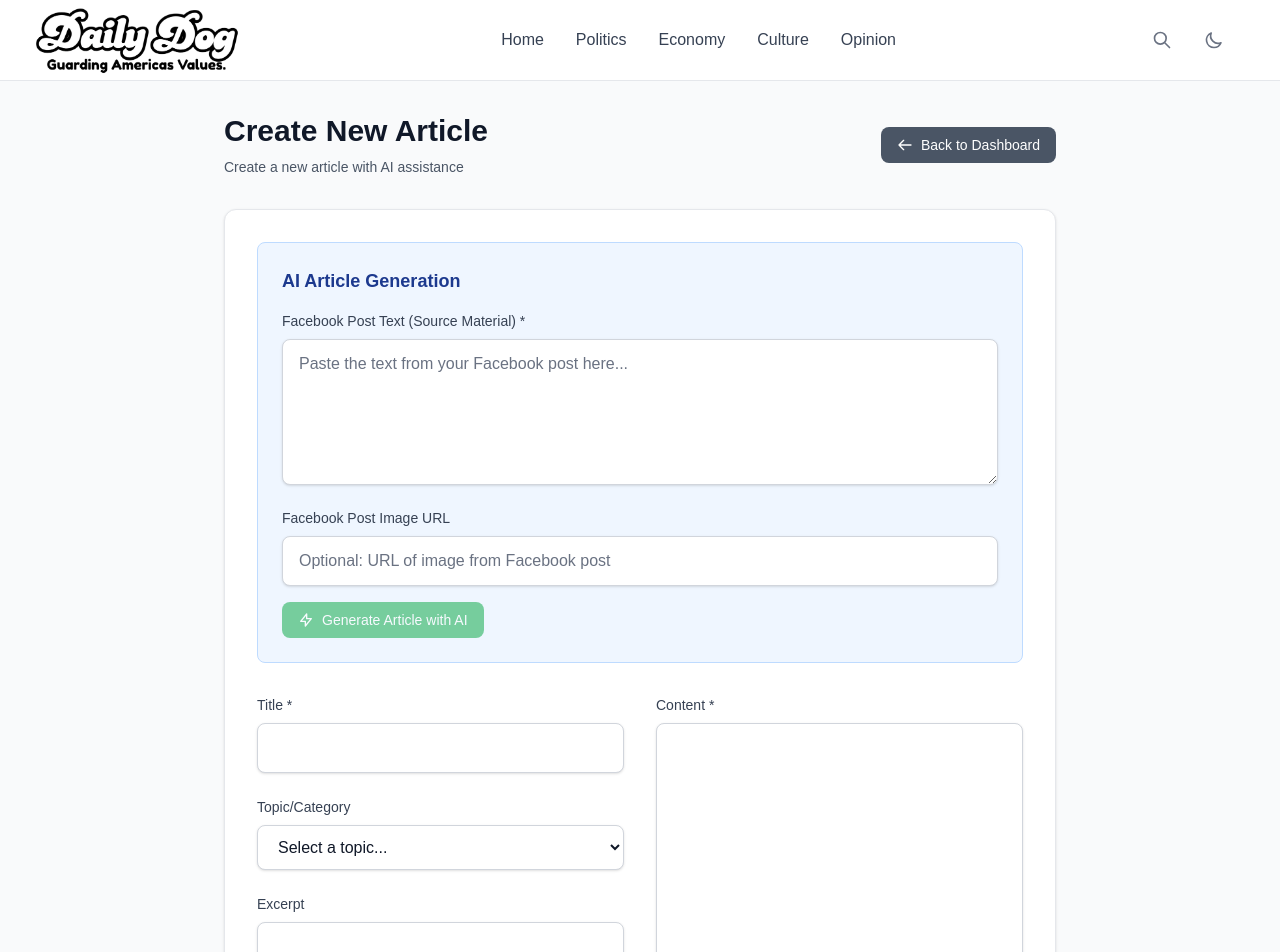
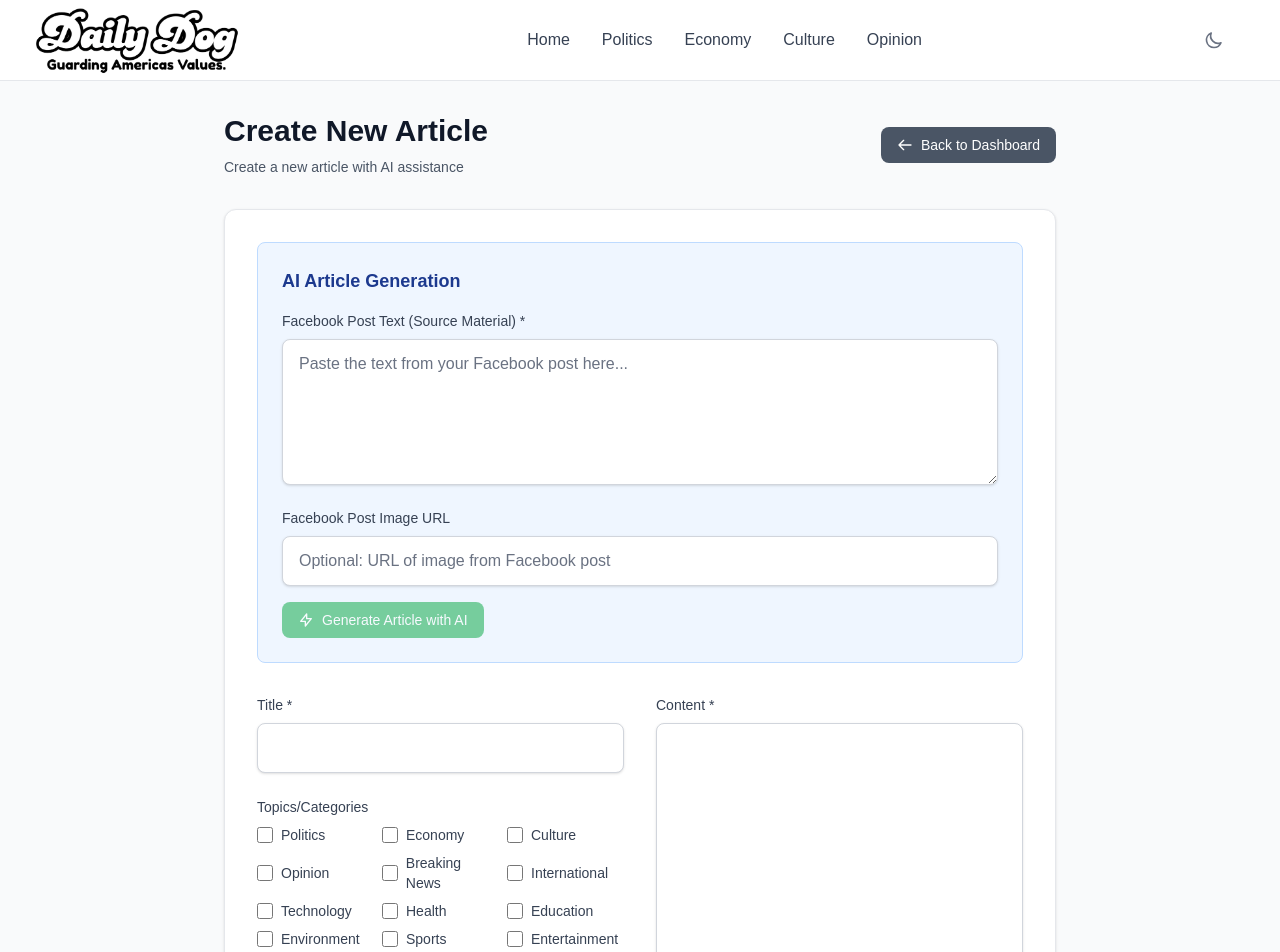
Before and after one commit to b3e/thedailydog, a Next.js app: page /admin/articles/new in a window 1280 px wide. Shown: the top 952 px of the page. Built offline with nearby package versions, Linux system fonts and the light colour scheme.

Commit message:
branding and fixes

```diff
--- a/src/app/admin/articles/[id]/edit/page.tsx
+++ b/src/app/admin/articles/[id]/edit/page.tsx
@@ -74,7 +74,10 @@ export default async function EditArticlePage({ params }: Props) {
               const imageUrl = formData.get("imageUrl") as string;
               const sourceText = formData.get("sourceText") as string;
               const sourceImageUrl = formData.get("sourceImageUrl") as string;
-              const topic = formData.get("topic") as string;
+              const topics = formData
+                .getAll("topics")
+                .map(String)
+                .filter((t) => t && t.trim().length > 0);
               const isFeatured = formData.get("isFeatured") === "on";
               const publish = formData.get("publish") === "on";
 
@@ -88,7 +91,7 @@ export default async function EditArticlePage({ params }: Props) {
                   imageUrl: imageUrl || null,
                   sourceText: sourceText || null,
                   sourceImageUrl: sourceImageUrl || null,
-                  topic: topic || null,
+                  topics,
                   isFeatured,
                   publishedAt:
                     publish && !article.publishedAt
@@ -121,32 +124,41 @@ export default async function EditArticlePage({ params }: Props) {
                   </div>
 
                   <div>
-                    <label
-                      htmlFor="topic"
-                      className="block text-sm font-medium text-gray-700 dark:text-gray-300 mb-2"
-                    >
-                      Topic/Category
+                    <label className="block text-sm font-medium text-gray-700 dark:text-gray-300 mb-2">
+                      Topics/Categories
                     </label>
-                    <select
-                      name="topic"
-                      id="topic"
-                      defaultValue={article.topic || ""}
-                      className="w-full px-4 py-3 border border-gray-300 dark:border-gray-600 rounded-lg shadow-sm text-gray-900 dark:text-white bg-white dark:bg-gray-700 focus:outline-none focus:ring-2 focus:ring-blue-500 focus:border-blue-500 transition-colors duration-200"
-                    >
-                      <option value="">Select a topic...</option>
-                      <option value="Politics">Politics</option>
-                      <option value="Economy">Economy</option>
-                      <option value="Culture">Culture</option>
-                      <option value="Opinion">Opinion</option>
-                      <option value="Breaking News">Breaking News</option>
-                      <option value="International">International</option>
-                      <option value="Technology">Technology</option>
-                      <option value="Health">Health</option>
-                      <option value="Education">Education</option>
-                      <option value="Environment">Environment</option>
-                      <option value="Sports">Sports</option>
-                      <option value="Entertainment">Entertainment</option>
-                    </select>
+                    <div className="grid grid-cols-2 sm:grid-cols-3 gap-2">
+                      {[
+                        "Politics",
+                        "Economy",
+                        "Culture",
+                        "Opinion",
+                        "Breaking News",
+                        "International",
+                        "Technology",
+                        "Health",
+                        "Education",
+                        "Environment",
+                        "Sports",
+                        "Entertainment",
+                      ].map((t) => {
+                        const checked = Array.isArray((article as any).topics)
+                          ? ((article as any).topics as string[]).includes(t)
+                          : ((article as any).topic ? [String((article as any).topic)] : []).includes(t);
+                        return (
+                          <label key={t} className="inline-flex items-center space-x-2">
+                            <input
+                              type="checkbox"
+                              name="topics"
+                              value={t}
+                              defaultChecked={checked}
+                              className="h-4 w-4 text-blue-600 focus:ring-blue-500 border-gray-300 dark:border-gray-600 rounded bg-white dark:bg-gray-700"
+                            />
+                            <span className="text-sm text-gray-700 dark:text-gray-300">{t}</span>
+                          </label>
+                        );
+                      })}
+                    </div>
                   </div>
 
                   <div>
--- a/src/app/admin/articles/new/page.tsx
+++ b/src/app/admin/articles/new/page.tsx
@@ -13,7 +13,7 @@ export default function NewArticlePage() {
     imageUrl: "",
     sourceText: "",
     sourceImageUrl: "",
-    topic: "",
+    topics: [] as string[],
     isFeatured: false,
     publish: false,
   });
@@ -254,38 +254,45 @@ export default function NewArticlePage() {
                   </div>
 
                 <div>
-                    <label
-                      htmlFor="topic"
-                      className="block text-sm font-medium text-gray-700 dark:text-gray-300 mb-2"
-                    >
-                      Topic/Category
+                  <label className="block text-sm font-medium text-gray-700 dark:text-gray-300 mb-2">
+                    Topics/Categories
                   </label>
-                    <select
-                      name="topic"
-                      id="topic"
-                      value={formData.topic}
+                  <div className="grid grid-cols-2 sm:grid-cols-3 gap-2">
+                    {[
+                      "Politics",
+                      "Economy",
+                      "Culture",
+                      "Opinion",
+                      "Breaking News",
+                      "International",
+                      "Technology",
+                      "Health",
+                      "Education",
+                      "Environment",
+                      "Sports",
+                      "Entertainment",
+                    ].map((t) => {
+                      const checked = formData.topics.includes(t);
+                      return (
+                        <label key={t} className="inline-flex items-center space-x-2">
+                          <input
+                            type="checkbox"
+                            checked={checked}
                             onChange={(e) =>
                               setFormData((prev) => ({
                                 ...prev,
-                          topic: e.target.value,
+                                topics: e.target.checked
+                                  ? Array.from(new Set([...(prev.topics || []), t]))
+                                  : (prev.topics || []).filter((x) => x !== t),
                               }))
                             }
-                      className="w-full px-4 py-3 border border-gray-300 dark:border-gray-600 rounded-lg shadow-sm text-gray-900 dark:text-white bg-white dark:bg-gray-700 focus:outline-none focus:ring-2 focus:ring-blue-500 focus:border-blue-500 transition-colors duration-200"
-                    >
-                      <option value="">Select a topic...</option>
-                      <option value="Politics">Politics</option>
-                      <option value="Economy">Economy</option>
-                      <option value="Culture">Culture</option>
-                      <option value="Opinion">Opinion</option>
-                      <option value="Breaking News">Breaking News</option>
-                      <option value="International">International</option>
-                      <option value="Technology">Technology</option>
-                      <option value="Health">Health</option>
-                      <option value="Education">Education</option>
-                      <option value="Environment">Environment</option>
-                      <option value="Sports">Sports</option>
-                      <option value="Entertainment">Entertainment</option>
-                    </select>
+                            className="h-4 w-4 text-blue-600 focus:ring-blue-500 border-gray-300 dark:border-gray-600 rounded bg-white dark:bg-gray-700"
+                          />
+                          <span className="text-sm text-gray-700 dark:text-gray-300">{t}</span>
+                        </label>
+                      );
+                    })}
+                  </div>
                 </div>
 
                   <div>
--- a/src/app/admin/page.tsx
+++ b/src/app/admin/page.tsx
@@ -14,8 +14,19 @@ export default async function AdminDashboard() {
 
   const articles = await prisma.article.findMany({
     orderBy: { createdAt: "desc" },
-    include: { author: true },
+    include: { author: true, _count: { select: { views: true } } },
   });
+
+  // Compute 24h views per article
+  const since = new Date(Date.now() - 24 * 60 * 60 * 1000);
+  const views24hGroups = await prisma.view.groupBy({
+    by: ["articleId"],
+    where: { createdAt: { gte: since } },
+    _count: { _all: true },
+  });
+  const views24hMap = new Map<string, number>(
+    views24hGroups.map((g) => [g.articleId, g._count._all])
+  );
 
   return (
     <div className="min-h-screen bg-gray-50 dark:bg-gray-900">
@@ -189,6 +200,9 @@ export default async function AdminDashboard() {
                       Topic
                     </th>
                     <th className="px-6 py-3 text-left text-xs font-medium text-gray-500 dark:text-gray-300 uppercase tracking-wider">
+                      Views (24h / Total)
+                    </th>
+                    <th className="px-6 py-3 text-left text-xs font-medium text-gray-500 dark:text-gray-300 uppercase tracking-wider">
                       Featured
                     </th>
                     <th className="px-6 py-3 text-left text-xs font-medium text-gray-500 dark:text-gray-300 uppercase tracking-wider">
@@ -235,6 +249,10 @@ export default async function AdminDashboard() {
                           </span>
                         )}
                       </td>
+                      <td className="px-6 py-4 whitespace-nowrap text-sm text-gray-700 dark:text-gray-300">
+                        {views24hMap.get(article.id) ?? 0} /{" "}
+                        {article._count?.views ?? 0}
+                      </td>
                       <td className="px-6 py-4 whitespace-nowrap">
                         <span
                           className={`inline-flex px-2 py-1 text-xs font-semibold rounded-full ${
--- a/src/app/api/articles/route.ts
+++ b/src/app/api/articles/route.ts
@@ -12,6 +12,11 @@ export async function POST(request: NextRequest) {
 
   try {
     const data = await request.json();
+    const topics: string[] = Array.isArray(data.topics)
+      ? (data.topics as string[]).filter((t) => typeof t === "string" && t.trim().length > 0)
+      : data.topic
+      ? [String(data.topic)]
+      : [];
 
     const article = await prisma.article.create({
       data: {
@@ -22,7 +27,7 @@ export async function POST(request: NextRequest) {
         imageUrl: data.imageUrl || null,
         sourceText: data.sourceText || null,
         sourceImageUrl: data.sourceImageUrl || null,
-        topic: data.topic || null,
+        topics,
         isFeatured: data.isFeatured || false,
         publishedAt: data.publish ? new Date() : null,
         authorId: session.user.id,
--- a/src/app/layout.tsx
+++ b/src/app/layout.tsx
@@ -123,46 +123,22 @@ export default function RootLayout({
               <div>
                 <h3 className="text-lg font-semibold mb-4">Quick Links</h3>
                 <ul className="space-y-2">
-                  <li>
-                    <a
-                      href="/"
-                      className="text-gray-400 hover:text-white transition-colors duration-200"
-                    >
-                      Home
-                    </a>
-                  </li>
-                  <li>
-                    <a
-                      href="/"
-                      className="text-gray-400 hover:text-white transition-colors duration-200"
-                    >
-                      Politics
-                    </a>
-                  </li>
-                  <li>
-                    <a
-                      href="/"
-                      className="text-gray-400 hover:text-white transition-colors duration-200"
-                    >
-                      Economy
-                    </a>
-                  </li>
-                  <li>
-                    <a
-                      href="/"
-                      className="text-gray-400 hover:text-white transition-colors duration-200"
-                    >
-                      Culture
-                    </a>
-                  </li>
-                  <li>
-                    <a
-                      href="/"
-                      className="text-gray-400 hover:text-white transition-colors duration-200"
-                    >
-                      Opinion
-                    </a>
-                  </li>
+                  {[
+                    { label: "Home", href: "/" },
+                    { label: "Politics", href: "/?topic=Politics" },
+                    { label: "Economy", href: "/?topic=Economy" },
+                    { label: "Culture", href: "/?topic=Culture" },
+                    { label: "Opinion", href: "/?topic=Opinion" },
+                  ].map((link) => (
+                    <li key={link.label}>
+                      <a
+                        href={link.href}
+                        className="text-gray-400 hover:text-white transition-colors duration-200"
+                      >
+                        {link.label}
+                      </a>
+                    </li>
+                  ))}
                 </ul>
               </div>
 
--- a/src/app/page.tsx
+++ b/src/app/page.tsx
@@ -79,7 +79,7 @@ export default async function Home({
       )}
       {/* Hero Section */}
       {hero && (
-        <section className="bg-gradient-to-r from-blue-600 to-blue-800 dark:from-blue-800 dark:to-blue-900 text-white">
+        <section className="bg-gradient-to-r from-blue-600 to-blue-800 dark:from-blue-800 dark:to-blue-900 bg-[url(/daily-d-bg.jpg)] bg-cover text-white">
           <div className="max-w-7xl mx-auto px-4 sm:px-6 lg:px-8 py-16">
             <div className="grid lg:grid-cols-2 gap-12 items-center">
               <div className="space-y-6">
@@ -101,7 +101,7 @@ export default async function Home({
                 )}
                 <Link
                   href={`/article/${hero.slug}`}
-                  className="inline-flex items-center px-8 py-4 bg-white text-blue-600 font-semibold rounded-lg hover:bg-gray-100 transition-colors duration-200"
+                  className="inline-flex items-center px-8 py-4 bg-white text-[#487ca7] font-semibold rounded-lg hover:bg-gray-100 transition-colors duration-200"
                 >
                   Read Full Story
                   <svg
@@ -142,7 +142,7 @@ export default async function Home({
               <h2 className="text-3xl font-bold text-gray-900 dark:text-white">
                 Featured Stories
               </h2>
-              <div className="h-px bg-gradient-to-r from-blue-600 to-transparent flex-1 ml-6"></div>
+              <div className="h-px bg-gradient-to-r from-blue-600 bg-cover to-transparent flex-1 ml-6"></div>
             </div>
             <div className="grid md:grid-cols-2 lg:grid-cols-3 gap-8">
               {subFeatured.map((article) => (
--- a/src/components/Header.tsx
+++ b/src/components/Header.tsx
@@ -2,10 +2,22 @@
 
 import Link from "next/link";
 import { useEffect, useState } from "react";
+import { usePathname, useSearchParams } from "next/navigation";
 
 export default function Header() {
   const [isDark, setIsDark] = useState<boolean>(false);
   const [mobileOpen, setMobileOpen] = useState<boolean>(false);
+  const pathname = usePathname();
+  const searchParams = useSearchParams();
+  const currentTopic = searchParams?.get("topic") || "";
+
+  const navLinks: { label: string; href: string; topic?: string }[] = [
+    { label: "Home", href: "/" },
+    { label: "Politics", href: "/?topic=Politics", topic: "Politics" },
+    { label: "Economy", href: "/?topic=Economy", topic: "Economy" },
+    { label: "Culture", href: "/?topic=Culture", topic: "Culture" },
+    { label: "Opinion", href: "/?topic=Opinion", topic: "Opinion" },
+  ];
 
   useEffect(() => {
     // Initialize theme from localStorage or system preference
@@ -49,61 +61,28 @@ export default function Header() {
 
           {/* Navigation */}
           <nav className="hidden md:flex items-center space-x-8">
+            {navLinks.map((link) => {
+              const isActive = link.topic
+                ? currentTopic === link.topic
+                : pathname === "/" && !currentTopic;
+              return (
                 <Link
-              href="/"
-              className="text-gray-700 dark:text-gray-300 hover:text-blue-600 dark:hover:text-blue-400 font-medium transition-colors duration-200"
+                  key={link.label}
+                  href={link.href}
+                  className={`text-gray-700 dark:text-gray-300 hover:text-blue-600 dark:hover:text-blue-400 font-medium transition-colors duration-200 ${
+                    isActive
+                      ? "underline decoration-[#487ca7] underline-offset-4"
+                      : ""
+                  }`}
                 >
-              Home
+                  {link.label}
                 </Link>
-            <Link
-              href="/?topic=Politics"
-              className="text-gray-700 dark:text-gray-300 hover:text-blue-600 dark:hover:text-blue-400 font-medium transition-colors duration-200"
-            >
-              Politics
-            </Link>
-            <Link
-              href="/?topic=Economy"
-              className="text-gray-700 dark:text-gray-300 hover:text-blue-600 dark:hover:text-blue-400 font-medium transition-colors duration-200"
-            >
-              Economy
-            </Link>
-            <Link
-              href="/?topic=Culture"
-              className="text-gray-700 dark:text-gray-300 hover:text-blue-600 dark:hover:text-blue-400 font-medium transition-colors duration-200"
-            >
-              Culture
-            </Link>
-            <Link
-              href="/?topic=Opinion"
-              className="text-gray-700 dark:text-gray-300 hover:text-blue-600 dark:hover:text-blue-400 font-medium transition-colors duration-200"
-            >
-              Opinion
-            </Link>
+              );
+            })}
           </nav>
 
           {/* Right side actions */}
           <div className="flex items-center space-x-4">
-            {/* Search (placeholder) */}
-            <button
-              type="button"
-              className="p-2 text-gray-500 dark:text-gray-400 hover:text-gray-700 dark:hover:text-gray-300 transition-colors duration-200"
-              aria-label="Search"
-            >
-              <svg
-                className="w-5 h-5"
-                fill="none"
-                stroke="currentColor"
-                viewBox="0 0 24 24"
-              >
-                <path
-                  strokeLinecap="round"
-                  strokeLinejoin="round"
-                  strokeWidth={2}
-                  d="M21 21l-6-6m2-5a7 7 0 11-14 0 7 7 0 0114 0z"
-                />
-              </svg>
-            </button>
-
             {/* Dark mode toggle */}
             <button
               type="button"
@@ -172,41 +151,25 @@ export default function Header() {
       {mobileOpen && (
         <div className="md:hidden border-t border-gray-200 dark:border-gray-700 bg-white dark:bg-gray-900">
           <nav className="px-4 py-3 space-y-1">
+            {navLinks.map((link) => {
+              const isActive = link.topic
+                ? currentTopic === link.topic
+                : pathname === "/" && !currentTopic;
+              return (
                 <Link
+                  key={link.label}
                   onClick={() => setMobileOpen(false)}
-              href="/"
-              className="block px-2 py-2 rounded text-gray-700 dark:text-gray-300 hover:bg-gray-100 dark:hover:bg-gray-800"
+                  href={link.href}
+                  className={`block px-2 py-2 rounded text-gray-700 dark:text-gray-300 hover:bg-gray-100 dark:hover:bg-gray-800 ${
+                    isActive
+                      ? "underline decoration-[#487ca7] underline-offset-4"
+                      : ""
+                  }`}
                 >
-              Home
+                  {link.label}
                 </Link>
-            <Link
-              onClick={() => setMobileOpen(false)}
-              href="/?topic=Politics"
-              className="block px-2 py-2 rounded text-gray-700 dark:text-gray-300 hover:bg-gray-100 dark:hover:bg-gray-800"
-            >
-              Politics
-            </Link>
-            <Link
-              onClick={() => setMobileOpen(false)}
-              href="/?topic=Economy"
-              className="block px-2 py-2 rounded text-gray-700 dark:text-gray-300 hover:bg-gray-100 dark:hover:bg-gray-800"
-            >
-              Economy
-            </Link>
-            <Link
-              onClick={() => setMobileOpen(false)}
-              href="/?topic=Culture"
-              className="block px-2 py-2 rounded text-gray-700 dark:text-gray-300 hover:bg-gray-100 dark:hover:bg-gray-800"
-            >
-              Culture
-            </Link>
-            <Link
-              onClick={() => setMobileOpen(false)}
-              href="/?topic=Opinion"
-              className="block px-2 py-2 rounded text-gray-700 dark:text-gray-300 hover:bg-gray-100 dark:hover:bg-gray-800"
-            >
-              Opinion
-            </Link>
+              );
+            })}
           </nav>
         </div>
       )}
```
Also changed, not shown: public/daily-d-bg.jpg (added), 1 other file (tests, documents, lock files or other folders). Lines whose indentation alone changed are shown as unchanged.
